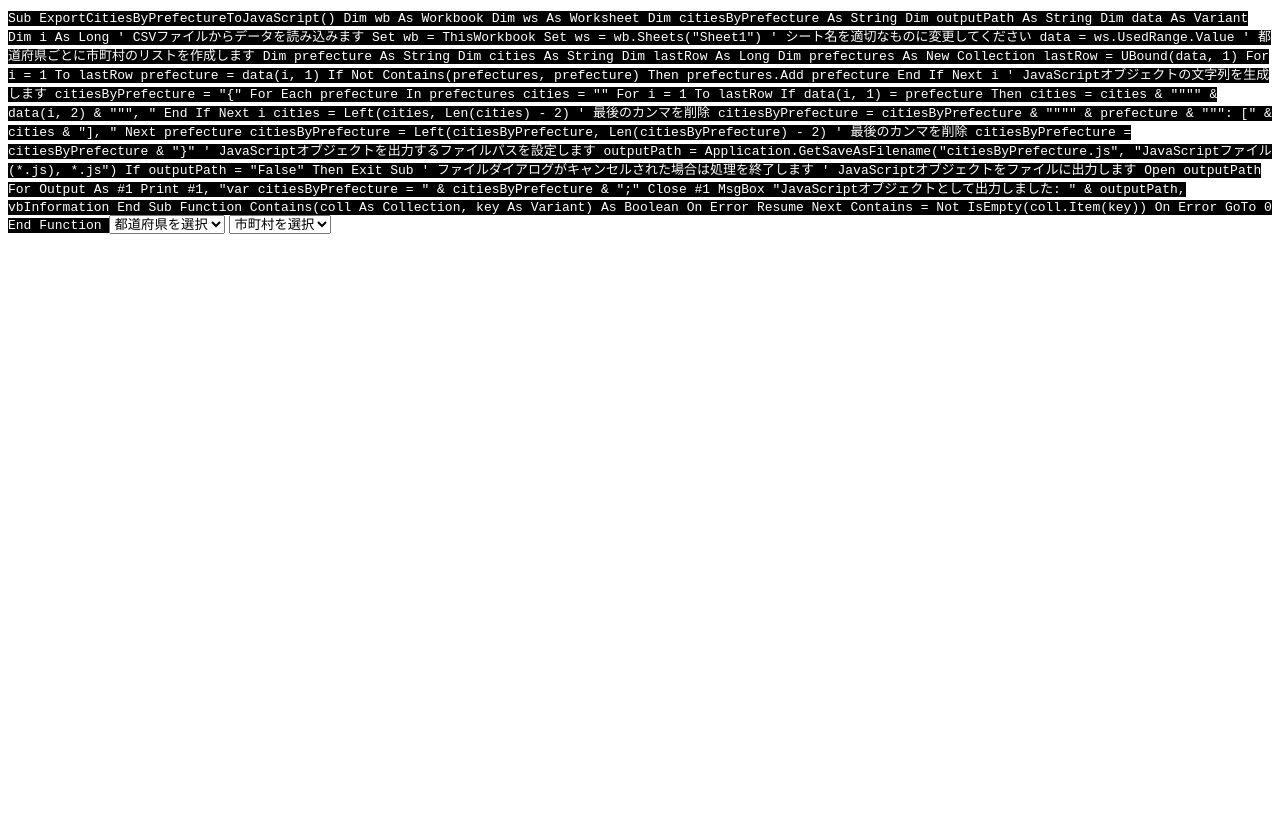
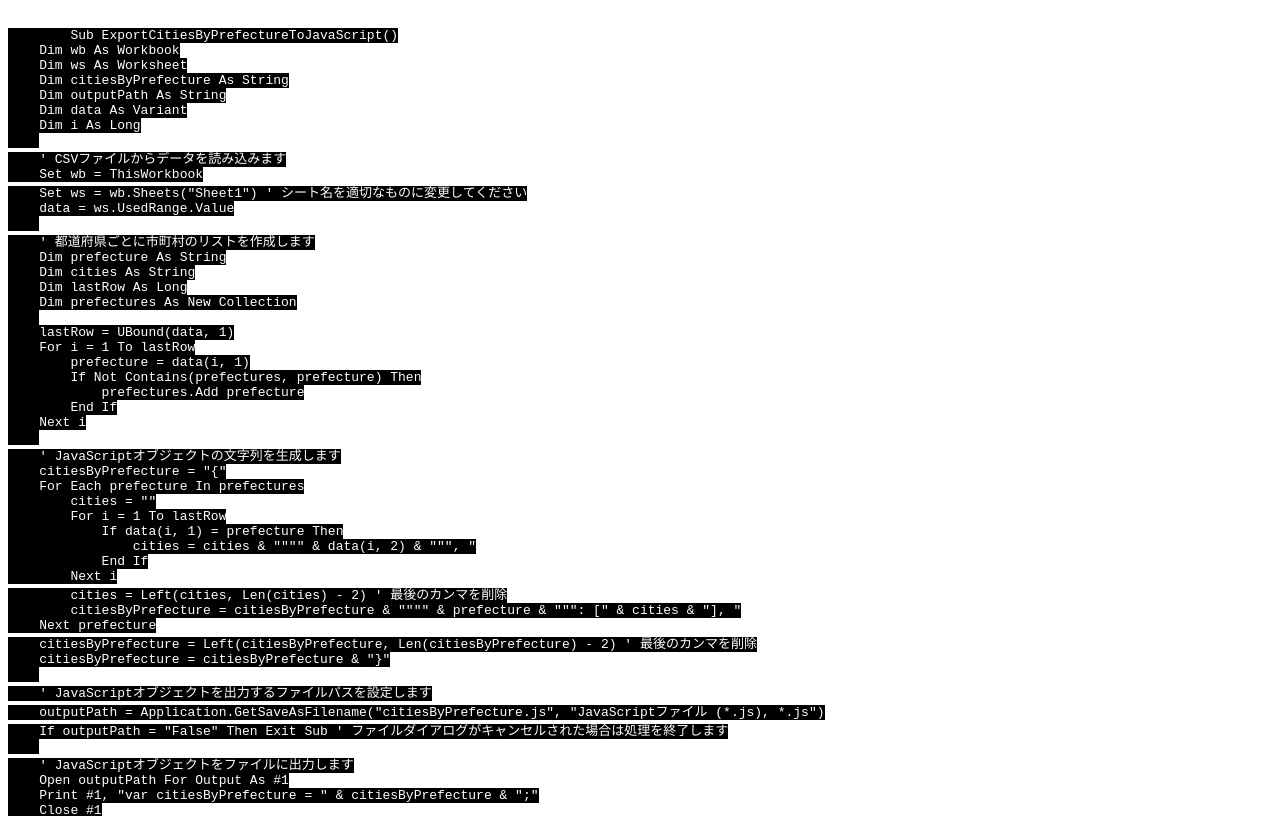
Before and after one commit to R-Shirakawa/SQL, a plain HTML site: page index.html in a window 1280 px wide. Shown: the top 816 px of the page. Drawn offline with Linux system fonts and the light colour scheme.

Commit message:
Update index.html

```diff
--- a/index.html
+++ b/index.html
@@ -8,7 +8,7 @@
 </head>
 
 <body>
-    <code style="background-color : black; color: #fff;">
+    <pre><code style="background-color : black; color: #fff;">
         Sub ExportCitiesByPrefectureToJavaScript()
     Dim wb As Workbook
     Dim ws As Worksheet
@@ -69,7 +69,7 @@ Function Contains(coll As Collection, key As Variant) As Boolean
     On Error GoTo 0
 End Function
 
-    </code>
+    </code></pre>
 
     <select id="prefecture">
   <option value="">都道府県を選択</option>
```
